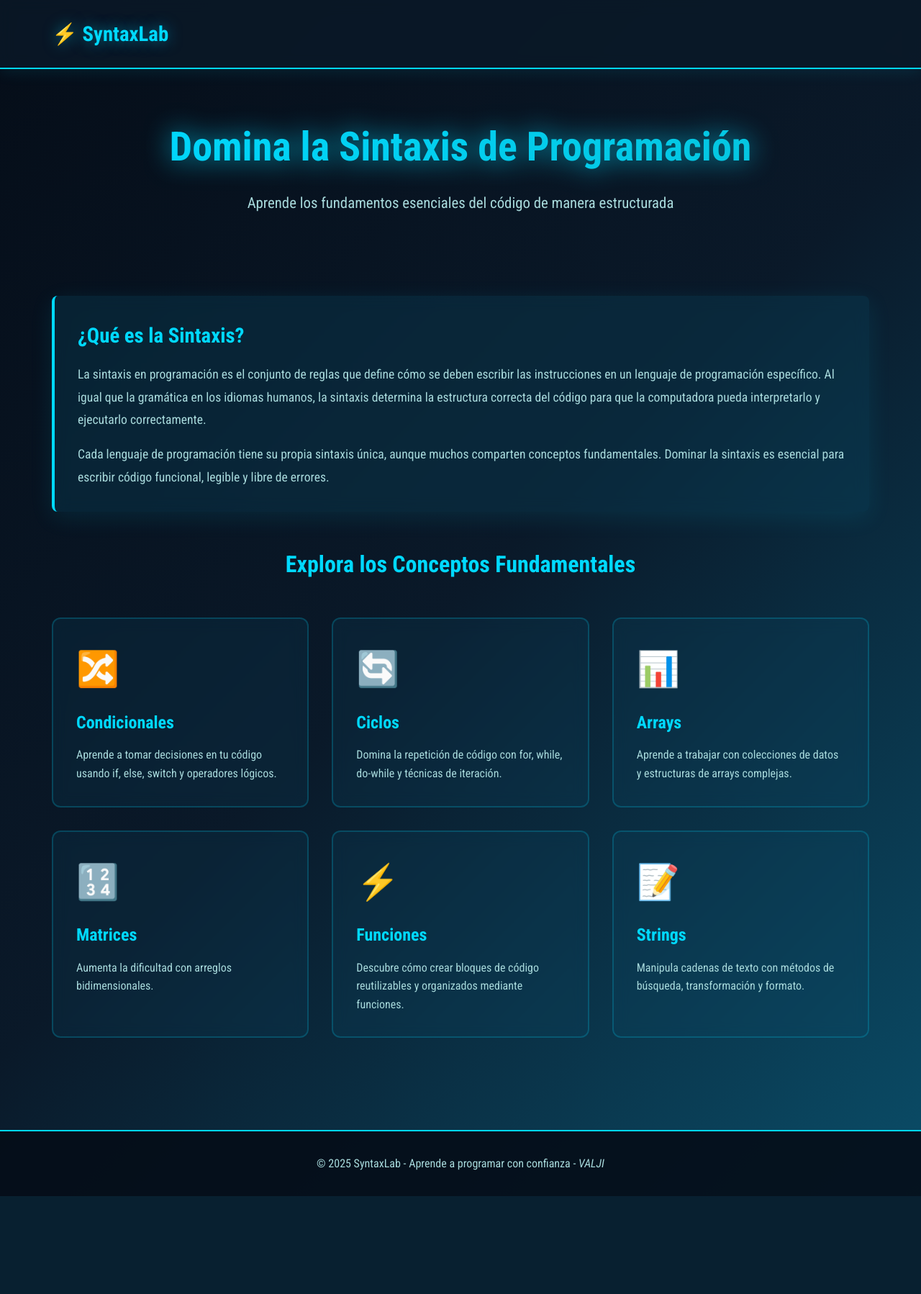
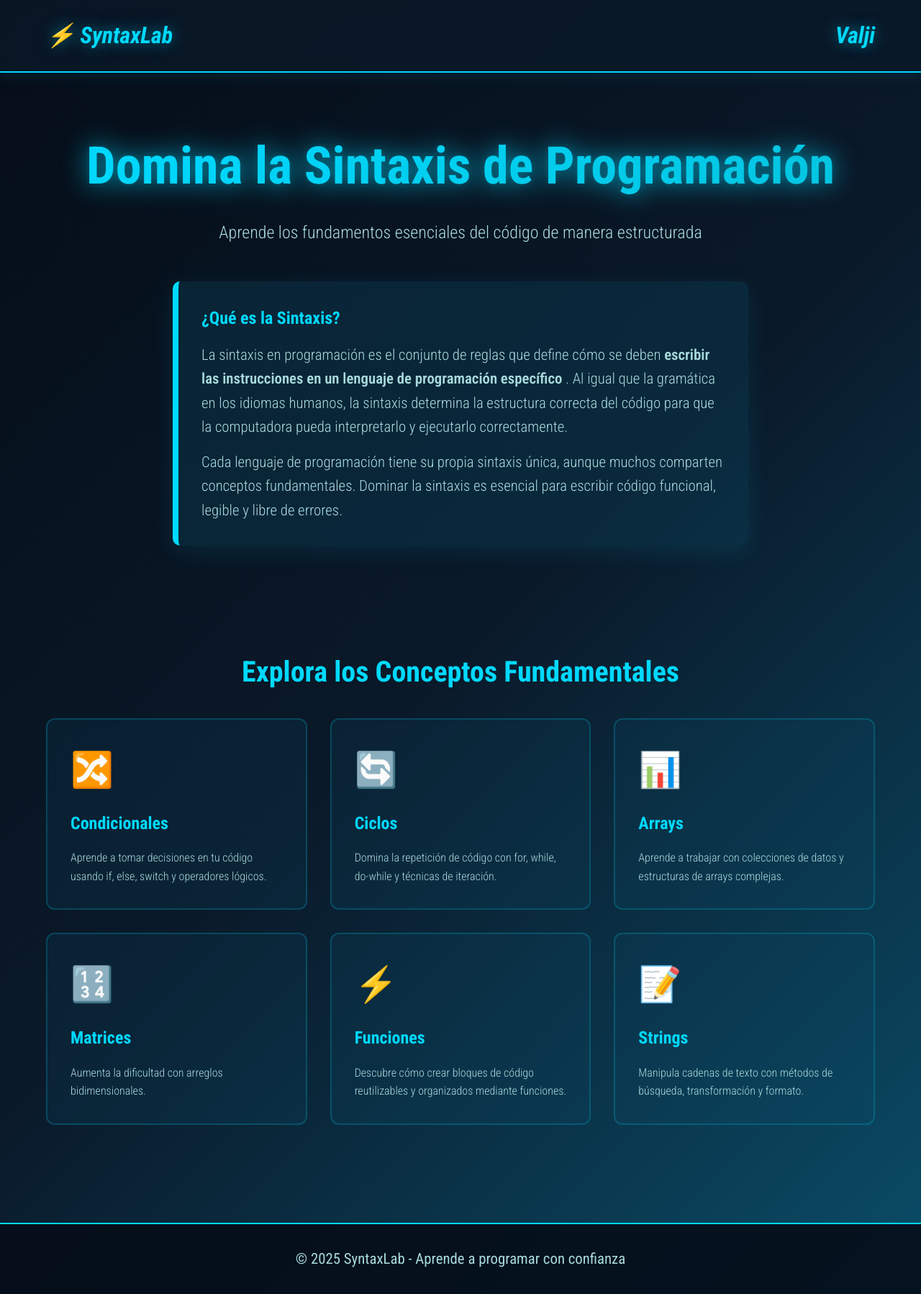
Before and after one commit to progValji/Sintaxis-en-Java, a Flask app: page / in a window 1280 px wide. Shown: the whole page at 72% size. Before the commit the page ends 1662 px from the top, so only its background shows below. Run offline with Flask 3, Linux system fonts and the light colour scheme.

Commit message:
Reorganizacion Y Cambios

```diff
--- /dev/null
+++ b/static/CSS/index.css
@@ -0,0 +1,88 @@
+        /* primera seccion*/
+        .main__container{
+            padding: 4.5rem 0;
+        }
+
+        .main__container  div:first-child{
+            text-align: center;
+            margin-bottom: 3rem;
+        }
+
+        .main__title{
+            font-size: clamp(3rem, 2.526rem + 2.632vw, 4.5rem);
+            margin-bottom: 1rem;
+        }
+
+        .main__subtitle {
+            color: var(--color-text-secondary);
+            font-size: 1.5rem;
+            @media (width <= 550px) {font-size: 1.2rem;}
+        }
+
+        .main__intro {
+            width: min(800px, 90%);
+            margin: 0 auto;
+            background: rgba(10, 77, 104, 0.3);
+            border-left: 8px solid var(--color-primary);
+            padding: 2rem;
+            border-radius: 10px;
+            box-shadow: 0 8px 32px rgba(0, 217, 255, 0.1);
+        }
+
+        .main__intro h2 {color: var(--color-primary);}
+
+        .main__intro p{
+            color: var(--color-text-secondary);
+            &:first-of-type{margin: 1rem 0;}
+        }
+
+        /* segunda seccion */
+        .main__container:nth-of-type(2) {color: var(--color-primary);}
+
+        .main__container:nth-of-type(2) h1{
+            text-align: center;
+            font-size: 2.5rem;
+        }
+
+        /* Cards Grid */
+        .cards {
+            display: grid;
+            grid-template-columns: repeat(auto-fit, minmax(300px, 1fr));
+            gap: 2rem;
+            margin-top: 2rem;
+        }
+
+        .card {
+            background: rgba(10, 77, 104, 0.2);
+            border: 2px solid rgba(0, 217, 255, 0.2);
+            border-radius: 12px;
+            padding: 2rem;
+            transition: all 0.3s ease;
+            cursor: pointer;
+            text-decoration: none;
+            color: inherit;
+            display: block;
+        }
+
+        .card:hover {
+            transform: translateY(-8px);
+            border-color: var(--color-primary);
+            box-shadow: 0 12px 40px rgba(0, 217, 255, 0.3);
+            background: rgba(10, 77, 104, 0.4);
+        }
+
+        .card__icon {
+            font-size: 3rem;
+            display: block;
+        }
+
+        .card__title {
+            color: var(--color-primary);
+            font-size: 1.5rem;
+            margin: 1rem 0;
+        }
+
+        .card__description {
+            color: var(--color-text-secondary);
+            font-size: 1rem;
+        }
--- a/static/main.css
+++ b/static/CSS/main.css
@@ -15,16 +15,56 @@
             --color-light: #e0f7ff;
             --color-text: #ffffff;
             --color-text-secondary: #a8dadc;
+
+            --fw-light: 300;
+            --fw-normal: 400;
+            --fw-medium: 600;
+            --fw-bold: 700;
+            --fw-black: 800;
         }
 
         body {
-            font-family: 'Segoe UI', Tahoma, Geneva, Verdana, sans-serif;
             background: linear-gradient(135deg, var(--color-darker) 0%, var(--color-dark) 50%, var(--color-secondary) 100%);
             color: var(--color-text);
             min-height: 100vh;
             line-height: 1.6;
             font-family: "Roboto Condensed", sans-serif;
         }
+
+        /* Base  */
+        p{font-size: clamp(1rem, 0.905rem + 0.526vw, 1.3rem);}
+
+        /* Componentes */
+        .container{
+            width: min(1200px, 90%);
+            margin: 0 auto;
+        }
+
+        .neon{
+            background: linear-gradient(90deg, var(--color-primary), var(--color-accent));
+            -webkit-background-clip: text;
+            -webkit-text-fill-color: transparent;
+            background-clip: text;
+            animation: glow 2s ease-in-out infinite alternate;
+            text-shadow: 0 0 8px rgba(0,217,255,0.15);
+        }
+
+        @keyframes glow {
+            from {filter: drop-shadow(0 0 10px rgba(0, 217, 255, 0.5));}
+            to {filter: drop-shadow(0 0 20px rgba(0, 217, 255, 0.8));}
+        }
+
+        /* Utilidades */
+        .fw-300 { font-weight: var(--fw-light); }
+        .fw-400 { font-weight: var(--fw-normal); }
+        .fw-600 { font-weight: var(--fw-medium); }
+        .fw-700 { font-weight: var(--fw-bold); }
+        .fw-800 { font-weight: var(--fw-black); }
+
+
+        .italic  { font-style: italic; }
+        .text-muted { color: var(--color-text-secondary); }
+        .text-accent { color: var(--color-accent); }
 
         /* Header */
         .header {
@@ -34,22 +74,17 @@
             box-shadow: 0 4px 20px rgba(0, 217, 255, 0.1);
             position: sticky;
             top: 0;
-            z-index: 100;
+            z-index: 10;
             border-bottom: 2px solid var(--color-primary);
         }
 
         .header__container {
-            max-width: 1200px;
-            margin: 0 auto;
-            padding: 0 2rem;
             display: flex;
             justify-content: space-between;
             align-items: center;
         }
 
         .header__logo {
-            font-size: 1.8rem;
-            font-weight: bold;
             color: var(--color-primary);
             text-shadow: 0 0 20px rgba(0, 217, 255, 0.5);
         }
@@ -66,17 +101,3 @@
         .footer__text {
             color: var(--color-text-secondary);
         }
-
-        @media (max-width: 768px) {
-            .hero__title {
-                font-size: 2rem;
-            }
-
-            .hero__subtitle {
-                font-size: 1.1rem;
-            }
-
-            .cards {
-                grid-template-columns: 1fr;
-            }
-        }
--- a/static/index.css
+++ /dev/null
@@ -1,106 +0,0 @@
-        /* Hero Section */
-        .hero {
-            max-width: 1200px;
-            margin: 0 auto;
-            padding: 4rem 2rem;
-            text-align: center;
-        }
-
-        .hero__title {
-            font-size: 3.5rem;
-            margin-bottom: 1rem;
-            background: linear-gradient(90deg, var(--color-primary), var(--color-accent));
-            -webkit-background-clip: text;
-            -webkit-text-fill-color: transparent;
-            background-clip: text;
-            animation: glow 2s ease-in-out infinite alternate;
-        }
-
-        @keyframes glow {
-            from {
-                filter: drop-shadow(0 0 10px rgba(0, 217, 255, 0.5));
-            }
-            to {
-                filter: drop-shadow(0 0 20px rgba(0, 217, 255, 0.8));
-            }
-        }
-
-        .hero__subtitle {
-            font-size: 1.3rem;
-            color: var(--color-text-secondary);
-            margin-bottom: 3rem;
-        }
-
-        /* Content Section */
-        .content {
-            max-width: 1200px;
-            margin: 0 auto;
-            padding: 0 2rem 4rem;
-        }
-
-        .content__intro {
-            background: rgba(10, 77, 104, 0.3);
-            border-left: 4px solid var(--color-primary);
-            padding: 2rem;
-            margin-bottom: 3rem;
-            border-radius: 8px;
-            backdrop-filter: blur(10px);
-            box-shadow: 0 8px 32px rgba(0, 217, 255, 0.1);
-        }
-
-        .content__intro-title {
-            color: var(--color-primary);
-            margin-bottom: 1rem;
-            font-size: 1.8rem;
-        }
-
-        .content__intro-text {
-            color: var(--color-text-secondary);
-            font-size: 1.1rem;
-            line-height: 1.8;
-        }
-
-        /* Cards Grid */
-        .cards {
-            display: grid;
-            grid-template-columns: repeat(auto-fit, minmax(300px, 1fr));
-            gap: 2rem;
-            margin-top: 3rem;
-        }
-
-        .card {
-            background: rgba(10, 77, 104, 0.2);
-            border: 2px solid rgba(0, 217, 255, 0.2);
-            border-radius: 12px;
-            padding: 2rem;
-            transition: all 0.3s ease;
-            cursor: pointer;
-            text-decoration: none;
-            color: inherit;
-            display: block;
-            backdrop-filter: blur(10px);
-        }
-
-        .card:hover {
-            transform: translateY(-8px);
-            border-color: var(--color-primary);
-            box-shadow: 0 12px 40px rgba(0, 217, 255, 0.3);
-            background: rgba(10, 77, 104, 0.4);
-        }
-
-        .card__icon {
-            font-size: 3rem;
-            margin-bottom: 1rem;
-            display: block;
-        }
-
-        .card__title {
-            color: var(--color-primary);
-            font-size: 1.5rem;
-            margin-bottom: 0.8rem;
-        }
-
-        .card__description {
-            color: var(--color-text-secondary);
-            font-size: 1rem;
-        }
--- a/templates/base.html
+++ b/templates/base.html
@@ -3,20 +3,21 @@
 <head>
     <meta charset="UTF-8">
     <meta name="viewport" content="width=device-width, initial-scale=1.0">
-    <link rel="stylesheet" href="{{url_for('static', filename='main.css')}}">
+    <link rel="stylesheet" href="{{url_for('static', filename='CSS/main.css')}}">
     <title>Aprendizaje de Sintaxis - Programación</title>
 </head>
 <body>
     <header class="header">
-        <div class="header__container">
-            <div class="header__logo">⚡ SyntaxLab</div>
+        <div class="container header__container">
+            <h1 class="header__logo italic fw-700">⚡ SyntaxLab</h1>
+            <h1 class="header__logo italic fw-700">Valji</h1>
         </div>
     </header>
     {% block contenido %}
 
     {% endblock %}
     <footer class="footer">
-        <p class="footer__text">© 2025 SyntaxLab - Aprende a programar con confianza - <em>VALJI</em></p>
+        <p class="footer__text">© 2025 SyntaxLab - Aprende a programar con confianza</p>
     </footer>
 </body>
 </html>
--- a/templates/index.html
+++ b/templates/index.html
@@ -1,33 +1,36 @@
-<link rel="stylesheet" href="{{url_for('static', filename='index.css')}}">
+<link rel="stylesheet" href="{{url_for('static', filename='CSS/index.css')}}">
 {% extends "base.html" %}
 
 {% block contenido %}
     <main>
-        <section class="hero">
-            <h1 class="hero__title">Domina la Sintaxis de Programación</h1>
-            <p class="hero__subtitle">Aprende los fundamentos esenciales del código de manera estructurada</p>
+        <section class="main__container container">
+            <div>
+                <h1 class="main__title neon">Domina la Sintaxis de Programación</h1>
+                <p class="main__subtitle fw-300">Aprende los fundamentos esenciales del código de manera estructurada</p>
+            </div>
+
+            <article class="main__intro">
+                <h2>¿Qué es la Sintaxis?</h2>
+                <p class="fw-300">
+                    La sintaxis en programación es el conjunto de reglas que define cómo se deben <span class="text-acent fw-600">escribir las
+                    instrucciones en un lenguaje de programación específico</span> . Al igual que la gramática en los idiomas humanos, la sintaxis
+                    determina la estructura correcta del código para que la computadora pueda interpretarlo y ejecutarlo correctamente.
+                </p>
+                <p class="fw-300">
+                    Cada lenguaje de programación tiene su propia sintaxis única, aunque muchos comparten conceptos fundamentales. Dominar la
+                    sintaxis es esencial para escribir código funcional, legible y libre de errores.
+                </p>
+            </article>
         </section>
 
-        <section class="content">
-            <div class="content__intro">
-                <h2 class="content__intro-title">¿Qué es la Sintaxis?</h2>
-                <p class="content__intro-text">
-                    La sintaxis en programación es el conjunto de reglas que define cómo se deben escribir las instrucciones en un lenguaje de programación específico. Al igual que la gramática en los idiomas humanos, la sintaxis determina la estructura correcta del código para que la computadora pueda interpretarlo y ejecutarlo correctamente.
-                </p>
-                <p class="content__intro-text" style="margin-top: 1rem;">
-                    Cada lenguaje de programación tiene su propia sintaxis única, aunque muchos comparten conceptos fundamentales. Dominar la sintaxis es esencial para escribir código funcional, legible y libre de errores.
-                </p>
-            </div>
-
-            <h2 style="color: var(--color-primary); font-size: 2rem; margin-bottom: 1.5rem; text-align: center;">
-                Explora los Conceptos Fundamentales
-            </h2>
+        <section class="main__container container">
+            <h1 class="">Explora los Conceptos Fundamentales</h1>
 
             <div class="cards">
                 <a href="{{ url_for('condicionales') }}" class="card">
                     <span class="card__icon">🔀</span>
                     <h3 class="card__title">Condicionales</h3>
-                    <p class="card__description">
+                    <p class="card__description fw-300">
                         Aprende a tomar decisiones en tu código usando if, else, switch y operadores lógicos.
                     </p>
                 </a>
@@ -35,7 +38,7 @@
                 <a href="{{ url_for('ciclos') }}" class="card">
                     <span class="card__icon">🔄</span>
                     <h3 class="card__title">Ciclos</h3>
-                    <p class="card__description">
+                    <p class="card__description fw-300">
                         Domina la repetición de código con for, while, do-while y técnicas de iteración.
                     </p>
                 </a>
@@ -43,7 +46,7 @@
                 <a href="{{ url_for('arrays') }}" class="card">
                     <span class="card__icon">📊</span>
                     <h3 class="card__title">Arrays</h3>
-                    <p class="card__description">
+                    <p class="card__description fw-300">
                         Aprende a trabajar con colecciones de datos y estructuras de arrays complejas.
                     </p>
                 </a>
@@ -51,7 +54,7 @@
                 <a href="{{ url_for('matrices') }}" class="card">
                     <span class="card__icon">🔢</span>
                     <h3 class="card__title">Matrices</h3>
-                    <p class="card__description">
+                    <p class="card__description fw-300">
                         Aumenta la dificultad con arreglos bidimensionales.
                     </p>
                 </a>
@@ -59,7 +62,7 @@
                 <a href="{{ url_for('funciones') }}" class="card">
                     <span class="card__icon">⚡</span>
                     <h3 class="card__title">Funciones</h3>
-                    <p class="card__description">
+                    <p class="card__description fw-300">
                         Descubre cómo crear bloques de código reutilizables y organizados mediante funciones.
                     </p>
                 </a>
@@ -67,7 +70,7 @@
                 <a href="{{ url_for('strings') }}" class="card">
                     <span class="card__icon">📝</span>
                     <h3 class="card__title">Strings</h3>
-                    <p class="card__description">
+                    <p class="card__description fw-300">
                         Manipula cadenas de texto con métodos de búsqueda, transformación y formato.
                     </p>
                 </a>
```
